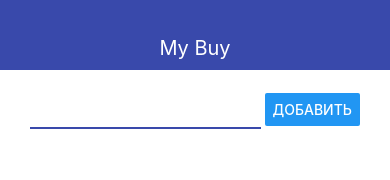
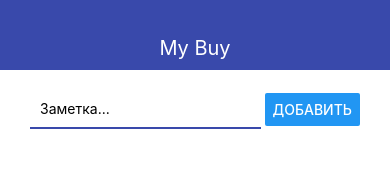
Before and after one commit to iagunov/start-react-native, a React Native app: screen / in a window 390 px wide. Shown: the top 180 px of the page. Built offline with nearby package versions, Linux system fonts and the light colour scheme.

Commit message:
new addtodo anf todo

```diff
--- a/src/AddTodo.js
+++ b/src/AddTodo.js
@@ -1,15 +1,22 @@
-import React from 'react'
+import React, {useState} from 'react'
 import {View, StyleSheet, TextInput, Button} from 'react-native'
 
 export const AddTodo = ({ onSubmit }) => {
+    const [value, setValue] = useState('')
 
     const pressHandler = () => {
-        onSubmit('Test todo')
+        onSubmit(value)
+        setValue('')
     }
 
     return (
         <View style={styles.block}>
-            <TextInput style={styles.input} />
+            <TextInput
+            style={styles.input}
+            onChangeText={text => setValue(text)}
+            value={value}
+            placeholder="Заметка..."
+            />
             <Button title='Добавить' onPress={pressHandler} />
         </View>
     )
```
